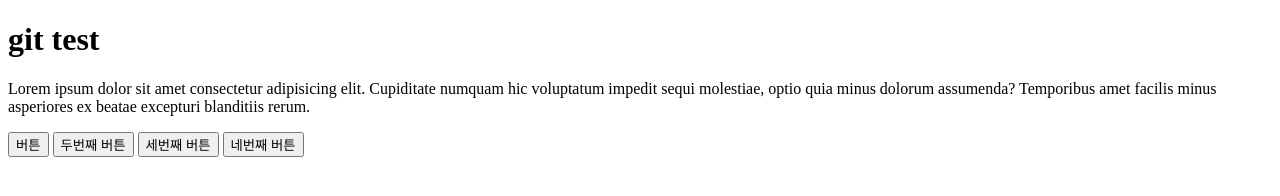
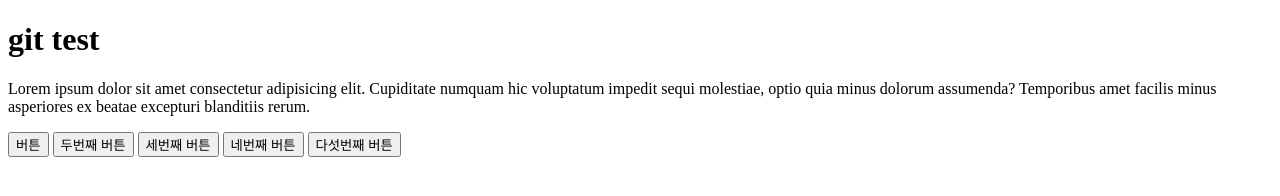
Before and after one commit to kimjy8937/git-test, a plain HTML site: page index.html in a window 1280 px wide. Drawn offline with Linux system fonts and the light colour scheme.

Commit message:
다섯번째 버튼 추가

```diff
--- a/index.html
+++ b/index.html
@@ -18,5 +18,6 @@
     <button>두번째 버튼</button>
     <button>세번째 버튼</button>
     <button>네번째 버튼</button>
+    <button>다섯번째 버튼</button>
   </body>
 </html>
```
